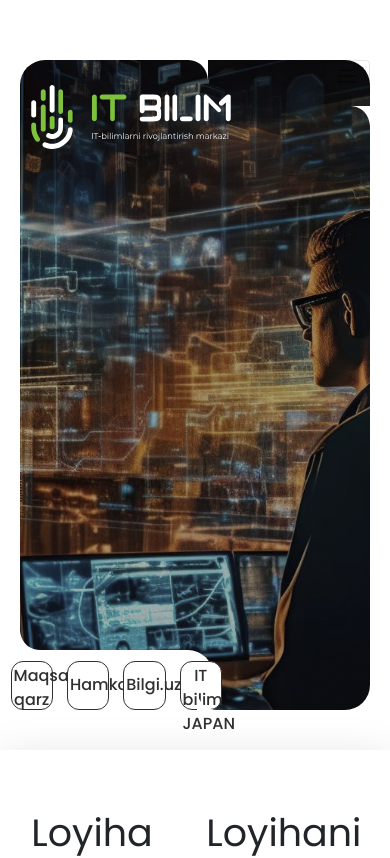
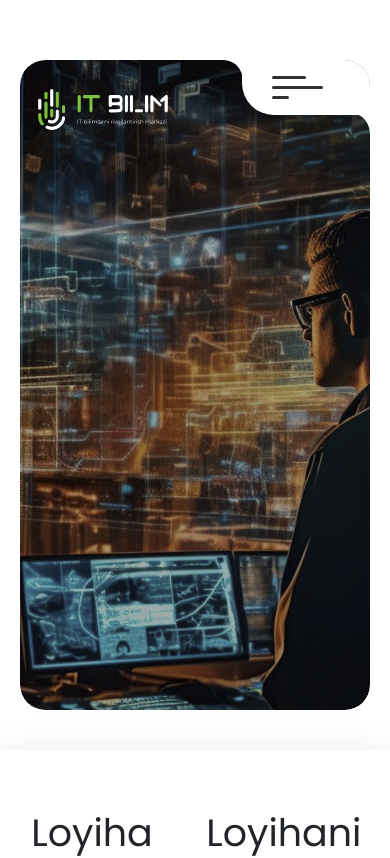
Before and after one commit to IsmoilHamidov/IT-BILIM-imitation-project, a React (Create React App) app: page / in a window 390 px wide. Shown: the top 858 px of the page. Built offline with nearby package versions, Linux system fonts and the light colour scheme.

Commit message:
Project in process, Responsive is begun

```diff
--- a/src/App.js
+++ b/src/App.js
@@ -4,6 +4,7 @@ import Info_Project from './Components/Info_about_project';
 import Introduction from './Components/Introduction';
 import './Styles/App.css';
 import "./Styles/Slider.css";
+import './Styles/Responsive.css';
 import SwiperSlider from './Components/Swiper';
 import Top_courses from './Components/Top_Courses';
 import Data_Numbes from './Components/Data_numbers';
@@ -29,16 +30,16 @@ function App() {
     <div className="App">
           <Introduction/>
           <Info_Project/>
-          <Carusel_ads/>
-          <SwiperSlider/>
-          <Top_courses/>
+          {/* <Carusel_ads/> */}
+          {/* <SwiperSlider/> */}
+          {/* <Top_courses/>
           <Data_Numbes/>
           <Partnership/>
           <IT_Bilim/>
           <Video_Card/>
           <Video_ads/>
           <MapComponent/>
-          <Footer/>
+          <Footer/> */}
     </div>
   );
 }
--- a/src/Components/Introduction.jsx
+++ b/src/Components/Introduction.jsx
@@ -2,7 +2,8 @@ import React from "react";
 import japan from "../Assets/40b396321a69.jpg"
 import partnership from "../Assets/download.jpg"
 import team from "../Assets/7ea5fe56831c.jpg"
-import It_bilim from "../Assets/b6d6df6722ad.png"
+// import It_bilim from "../Assets/b6d6df6722ad.png"
+import bilgi from "../Assets/bilgi_img.jpg"
 import IT_bilim_logo from "../Assets/logo1_uz.svg"
 
 
@@ -28,7 +29,7 @@ function Introduction() {
                         <img src={team}  alt="..."/>
                     </div>
                     <div class="carousel-item">
-                        <img src={It_bilim}  alt="..."/>
+                        <img src={bilgi}  alt="..."/>
                     </div>
                     <svg width="20" height="20" viewBox="0 0 50 50" fill="none" xmlns="http://www.w3.org/2000/svg" className="svg">
                         <g clip-path="url(#clip0_645_123)">
@@ -80,18 +81,58 @@ function Introduction() {
                         <a class="navbar-brand" href="#">
                             {/* <img src="https://it-bilim.uz/themes/assets/images/icons/logo/logo_uz.svg"/> */}
                         </a>
-                        <button class="navbar-toggler" type="button" data-bs-toggle="collapse" data-bs-target="#navbarSupportedContent" aria-controls="navbarSupportedContent" aria-expanded="false" aria-label="Toggle navigation">
-                        <span class="navbar-toggler-icon"></span>
+                        <button class="navbar-toggler">
+                            <div class="burger"  type="button" data-bs-toggle="offcanvas" data-bs-target="#offcanvasRight" aria-controls="offcanvasRight">
+                                <div className="w-50"></div>
+                                <div className="w-75"></div>
+                                <div className="w-25"></div>
+                            </div>
                         </button>
+
+                            <div class="offcanvas offcanvas-end" tabindex="-1" id="offcanvasRight" aria-labelledby="offcanvasRightLabel">
+                                <div class="offcanvas-header d-flex align-items-start">
+                                    <img src={IT_bilim_logo} alt="" className="canvas_img" />
+                                    <i class="fa-solid fa-xmark text-white h-auto" data-bs-dismiss="offcanvas" aria-label="Close" style={{fontSize: "30px"}}></i>
+                                </div>
+                                <div class="offcanvas-body">
+                                   <div className="canvas_navs">
+                                    <a  aria-current="page" href="#">Biz haqimizda</a>
+                                    <a  href="#">Loyhalar </a>
+                                    <a  href="#">Kurslar </a>
+                                    <a  href="#">Hamkorlar </a>
+                                    <a  href="#">Kontaktlar </a>
+                                   </div>
+
+                                   <a href="https://it-bilim.uz/tel:+998993301199" target="_"  className="offcanvas_apply">
+                                        <span ><i class="fa-solid fa-phone"></i></span>
+                                        +998 (99) 330 11 99
+                                   </a>
+                                   <a href="mailto:info@it-bilim.uz" target="_" className="offcanvas_apply">
+                                        <span><i class="fa-solid fa-envelope"></i></span>
+                                        info@it-bilim.uz
+                                   </a>
+
+                                   <a href="mailto:info@it-bilim.uz" target="_" className="offcanvas_apply mt-4">
+                                        <span><img src="https://it-bilim.uz/themes/assets/images/icons/social/tg.svg" alt="telegram" /></span>
+                                        <span><img src="https://it-bilim.uz/themes/assets/images/icons/social/inst.svg" alt="instagram" /></span>
+                                        <span><img src="https://it-bilim.uz/themes/assets/images/icons/social/facebook.svg" alt="facebook"/> </span>
+                                        <span><img src="https://it-bilim.uz/themes/assets/images/icons/social/youtube.svg" alt="youtube"/></span>
+                                   </a>
+
+                                </div>
+                            </div>
+
+
+
                         <div class="collapse navbar-collapse position-relative" id="navbarSupportedContent">
 
                             <ul class="navbar-nav navbar-right ms-auto mb-2 mb-lg-0 ">
 
                                 <li class="nav-item">
-                                    <a class="nav-link clip-path" aria-current="page" href="#">Biz haqimizda</a>
+                                    <a class="nav-link " aria-current="page" href="#">Biz haqimizda</a>
                                 </li>
                                 <li class="nav-item">
-                                    <a class="nav-link clip-path" href="#">Loyhalar </a>
+                                    <a class="nav-link" href="#">Loyhalar </a>
                                 </li>
                                 <li class="nav-item">
                                     <a class="nav-link " href="#">Kurslar </a>
@@ -110,7 +151,7 @@ function Introduction() {
                 </nav>
 
 
-                <div className="bottom_box">
+                <div className="bottom_box d-none d-lg-flex">
                     <button>Maqsadli qarz</button>
                     <button>Hamkorlar</button>
                     <button>Bilgi.uz</button>
--- a/src/Styles/App.css
+++ b/src/Styles/App.css
@@ -20,9 +20,9 @@ body{
 .slide{
     width: 100%;
     height: auto;
-    /* border: 2px solid orange; */
     position: relative;
     z-index: 10;
+    border-radius: 25px;
 }
 .Logo{
     width: 200px;
@@ -42,12 +42,10 @@ body{
     position: relative;
     border-radius: 25px;
     filter: brightness(70%);
-
 }
 
 .navbar{
     position: absolute;
-    /* border: 2px solid green; */
     width: 100%;
     height: 80px;
     top: 0px;
@@ -130,6 +128,77 @@ body{
     color: white !important;
     transition: 0.4s;
 }
+
+/* ---*/
+.burger{
+    width: 65%;
+    height: 80%;
+    margin: 0 auto;
+    display: flex;
+    flex-direction: column;
+    justify-content: space-evenly;
+}
+.burger div{
+    width: 5%;
+    height: 3.2px;
+    background-color: #303030;
+    border-radius: 5px;
+}
+
+.offcanvas{
+    background-color: #303030;
+    padding: 10px;
+}
+.canvas_img{
+    width: 55%;
+    height: 70px;
+}
+.canvas_navs{
+    width: 100%;
+    height: auto;
+    display: flex;
+    flex-direction: column;
+    row-gap: 17px;
+    margin-top: 30px;
+    margin-bottom: 90px;
+}
+.offcanvas-body a{
+    color: white ;
+    font-weight: 500;
+    text-decoration: none;
+}
+.canvas_navs a{
+    font-size: 23px;
+}
+.offcanvas_apply{
+    display: flex;
+    height: auto;
+    align-items: center;
+    font-size: 16px;
+    font-weight: 400;
+    margin-top: 15px;
+}
+.offcanvas_apply span{
+    display: flex;
+    justify-content: center;
+    align-items: center;
+    width: 36px;
+    height: 36px;
+    margin-right: 12px;
+    padding: 4px;
+    background: #fff;
+    box-shadow: 0 4px 6px rgba(0, 0, 0, 0.2);
+    border-radius: 10px;
+}
+.offcanvas_apply span i{
+    color: #7eb649;
+    font-size: 19px;
+}
+.offcanvas_apply span img{
+    object-fit: contain;
+    filter: invert(57%) sepia(24%) saturate(872%) hue-rotate(48deg) brightness(108%) contrast(95%);
+}
+
 
 
 
--- /dev/null
+++ b/src/Styles/Responsive.css
@@ -0,0 +1,83 @@
+
+
+@media screen and (max-width: 400px){
+    .Carsuel_box{
+        padding: 60px 20px;
+    }
+    .slide{
+        position: relative;
+        z-index: 10;
+        overflow: hidden;
+    }
+    .Logo{
+        width: 130px;
+        height: 60px;
+        object-fit: contain;
+        left: 5%;
+        top: 3%;
+        position: absolute;
+    }
+    .carousel-item img{
+        width: 100%;
+        height: 650px;
+        object-fit: cover;
+        border-radius: 25px !important;
+    }
+    .navbar{
+        overflow: hidden;
+    }
+    .navbar-toggler{
+        height: 55px;
+        width: 39%;
+        background-color: white;
+        border-radius: 0px 0px 0px 32px;
+        /* border-bottom-left-radius: 32px; */
+        z-index: 8;
+        border: none !important;
+        /* border: 1px solid navy !important; */
+    }
+
+    .svg{
+        position: absolute;
+        top: 0px;
+        left: 58.1%;
+        z-index: 7;
+        /* border: 1px solid red; */
+    }
+    .svg2{
+        top: 8.2%;
+    }
+    .svg3{
+        display: none;
+    }
+    .svg4{
+        display: none;
+    }
+}
+
+/* Info Project */
+
+
+@media screen and (max-width: 576px){
+
+}
+
+
+
+
+
+
+
+
+@media screen and (min-width: 768px){
+
+}
+
+
+@media screen and (min-width: 992px){
+
+}
+
+@media screen and (min-width: 1200px){
+
+}
```
